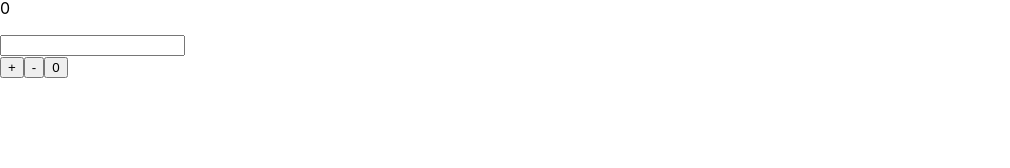
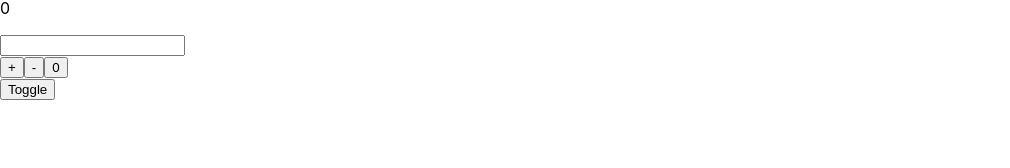
Before and after one commit to AkobirCoder/ReactJS-tutorial, a React (Create React App) app in the folder react-hooks-tutorial-app/: page / in a window 1280 px wide. Shown: the part 120-288 px from the top of the page, without its empty margins (0-1010 px from the left). Built offline with nearby package versions, Linux system fonts and the light colour scheme.

Commit message:
./react-hooks-tutorial-app/src/components/hook/Hook.jsx was updated

```diff
--- a/react-hooks-tutorial-app/src/components/hook/Hook.jsx
+++ b/react-hooks-tutorial-app/src/components/hook/Hook.jsx
@@ -2,9 +2,10 @@ import { useState } from 'react';
 
 import './Hook.css';
 
-const User = ({firstName, lastName, link}) => {
+const User = ({firstName, lastName, link, login}) => {
     const [counter, setCount] = useState(0);
     const [age, setAge] = useState(21);
+    const [isLogin, setIsLogin] = useState(false);
 
     // const onIncrement = () => {
     //     setCount(counter + 1);
@@ -49,6 +50,13 @@ const User = ({firstName, lastName, link}) => {
         setAge(e.target.value);
     }
 
+    const onToggleLogin = () => {
+        setIsLogin(prevState => !prevState);
+    }
+
+
+    // Hooklarda obyektlardan foydalanish:
+
     return (
         <div>
             <div>
@@ -63,6 +71,10 @@ const User = ({firstName, lastName, link}) => {
                     <button onClick={onDecrement}>-</button>
                     <button onClick={onRestart}>0</button>
                 </div>
+                {isLogin ? <p>{login}</p> : null}
+                <div>
+                    <button onClick={onToggleLogin}>Toggle</button>
+                </div>
             </div>
         </div>
     );
```
